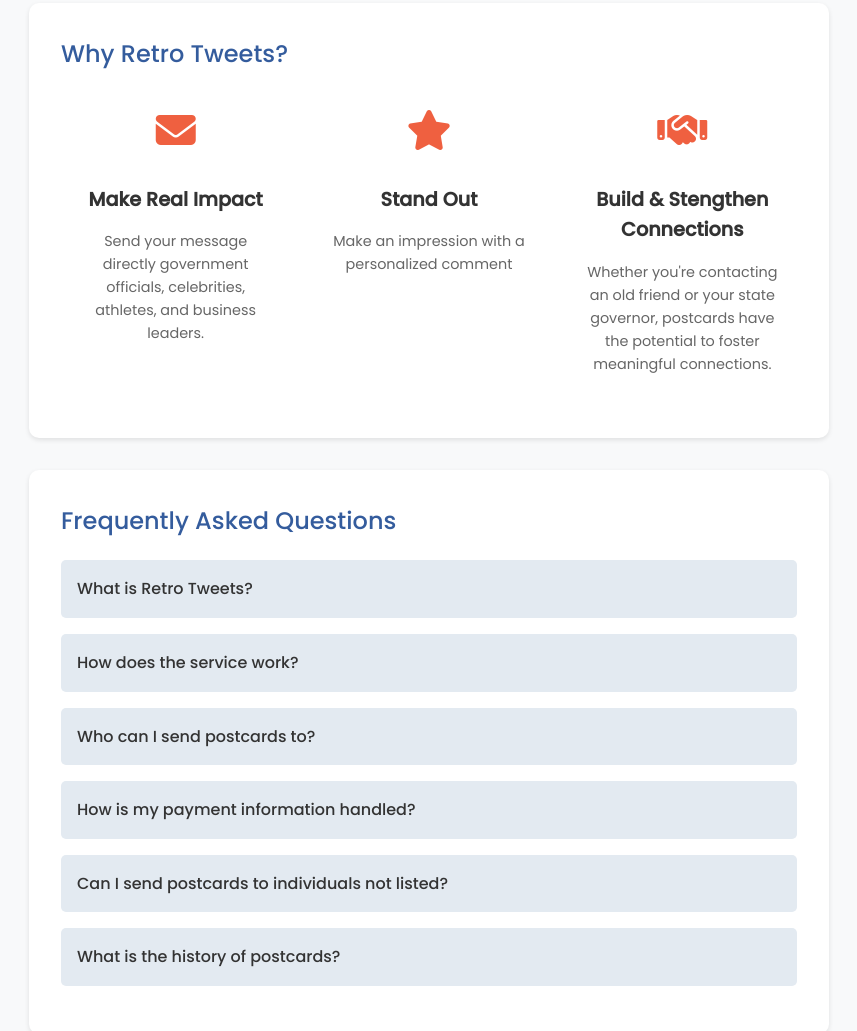
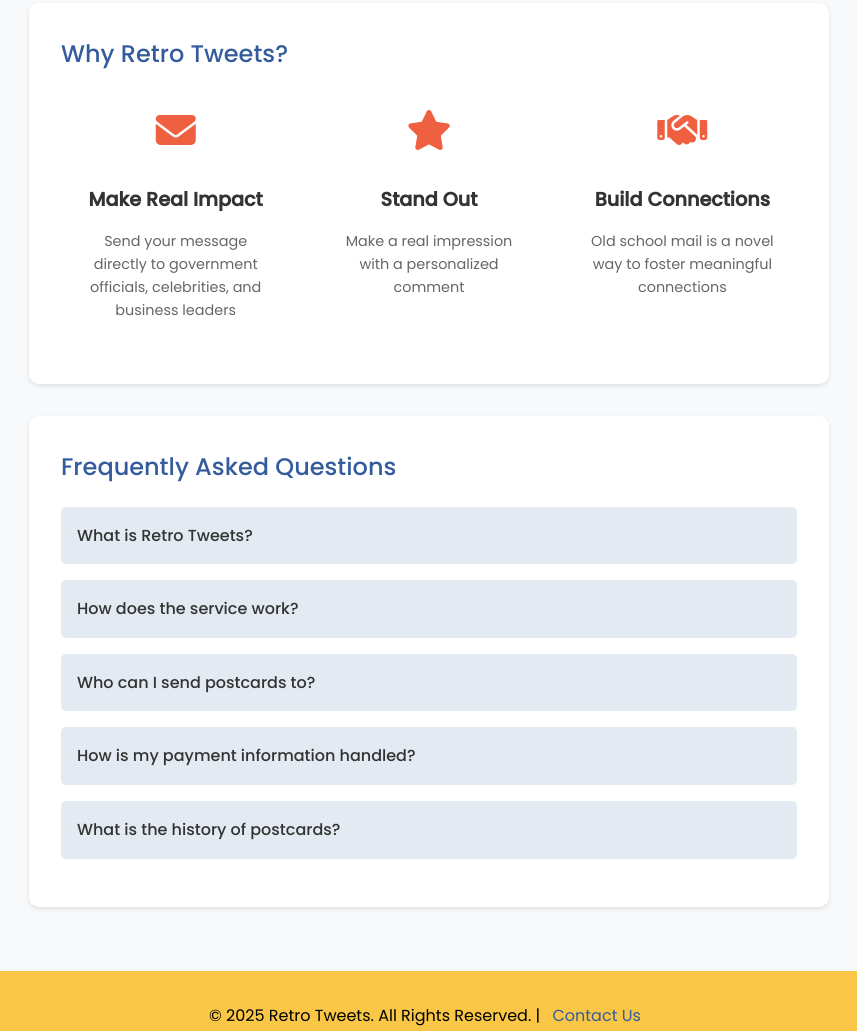
Before and after one commit to tinyinfinity/retrotweets, a plain HTML site: page index.html in a window 1280 px wide. Shown: the part 962-1993 px from the top of the page, without its empty margins (211-1068 px from the left). Drawn offline with Linux system fonts and the light colour scheme; a script that the page names is missing.

Commit message:
Update index.html

```diff
--- a/index.html
+++ b/index.html
@@ -320,17 +320,17 @@
         <div class="why-card">
           <i class="fas fa-envelope"></i>
           <h3>Make Real Impact</h3>
-          <p>Send your message directly government officials, celebrities, athletes, and business leaders.</p>
+          <p>Send your message directly to government officials, celebrities, and business leaders</p>
         </div>
         <div class="why-card">
           <i class="fas fa-star"></i>
           <h3>Stand Out</h3>
-          <p>Make an impression with a personalized comment</p>
+          <p>Make a real impression with a personalized comment</p>
         </div>
         <div class="why-card">
           <i class="fas fa-handshake"></i>
-          <h3>Build & Stengthen Connections</h3>
-          <p>Whether you're contacting an old friend or your state governor, postcards have the potential to foster meaningful connections.</p>
+          <h3>Build Connections</h3>
+          <p>Old school mail is a novel way to foster meaningful connections</p>
         </div>
       </div>
     </section>
@@ -353,10 +353,6 @@
       <div class="faq-item">
         <div class="faq-question">How is my payment information handled?</div>
         <div class="faq-answer">We use Stripe for secure payment processing. Your details are encrypted and never stored on our servers.</div>
-      </div>
-      <div class="faq-item">
-        <div class="faq-question">Can I send postcards to individuals not listed?</div>
-        <div class="faq-answer">Yes! You can manually enter the recipient’s name and address for anyone.</div>
       </div>
       <div class="faq-item">
         <div class="faq-question">What is the history of postcards?</div>
```
